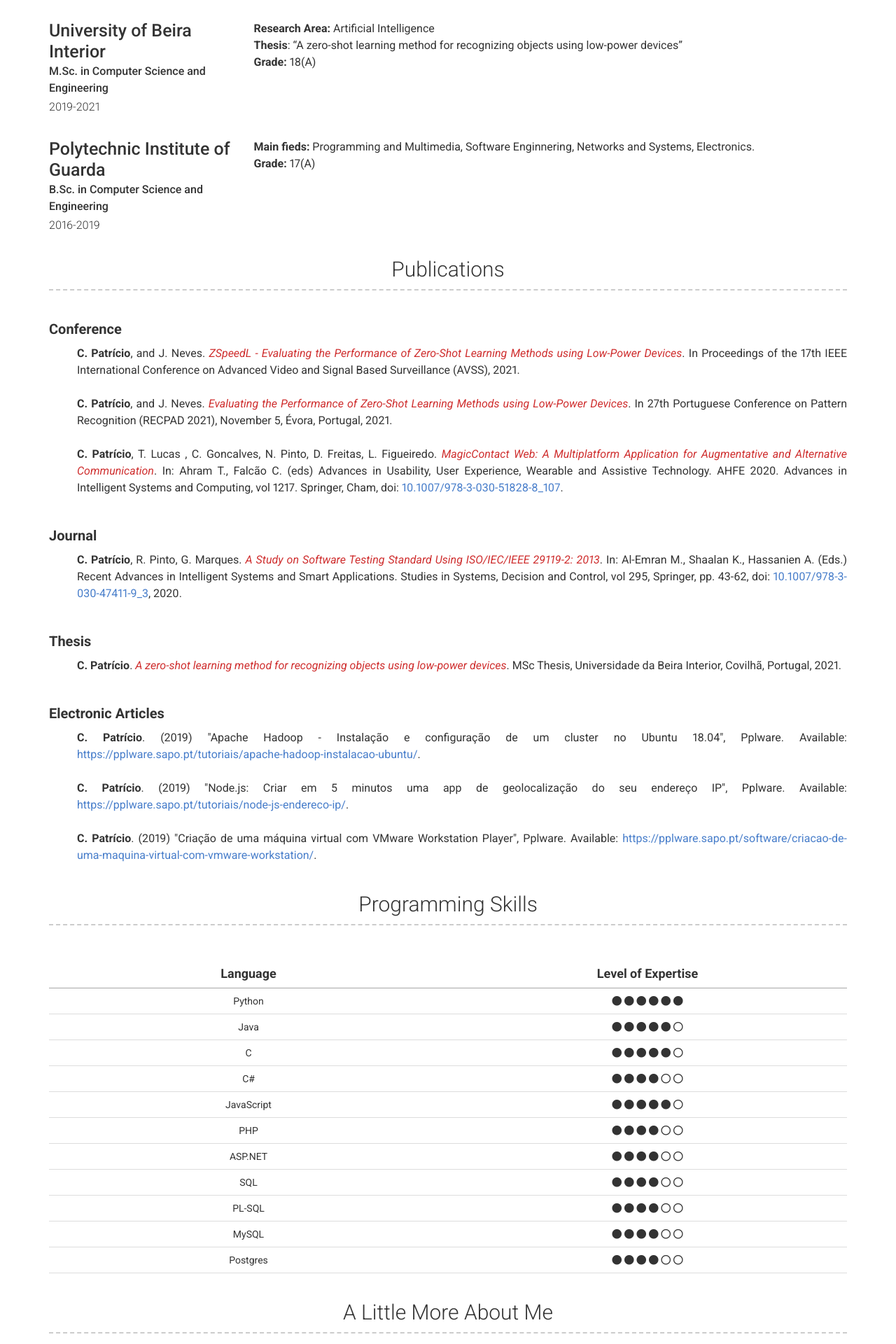
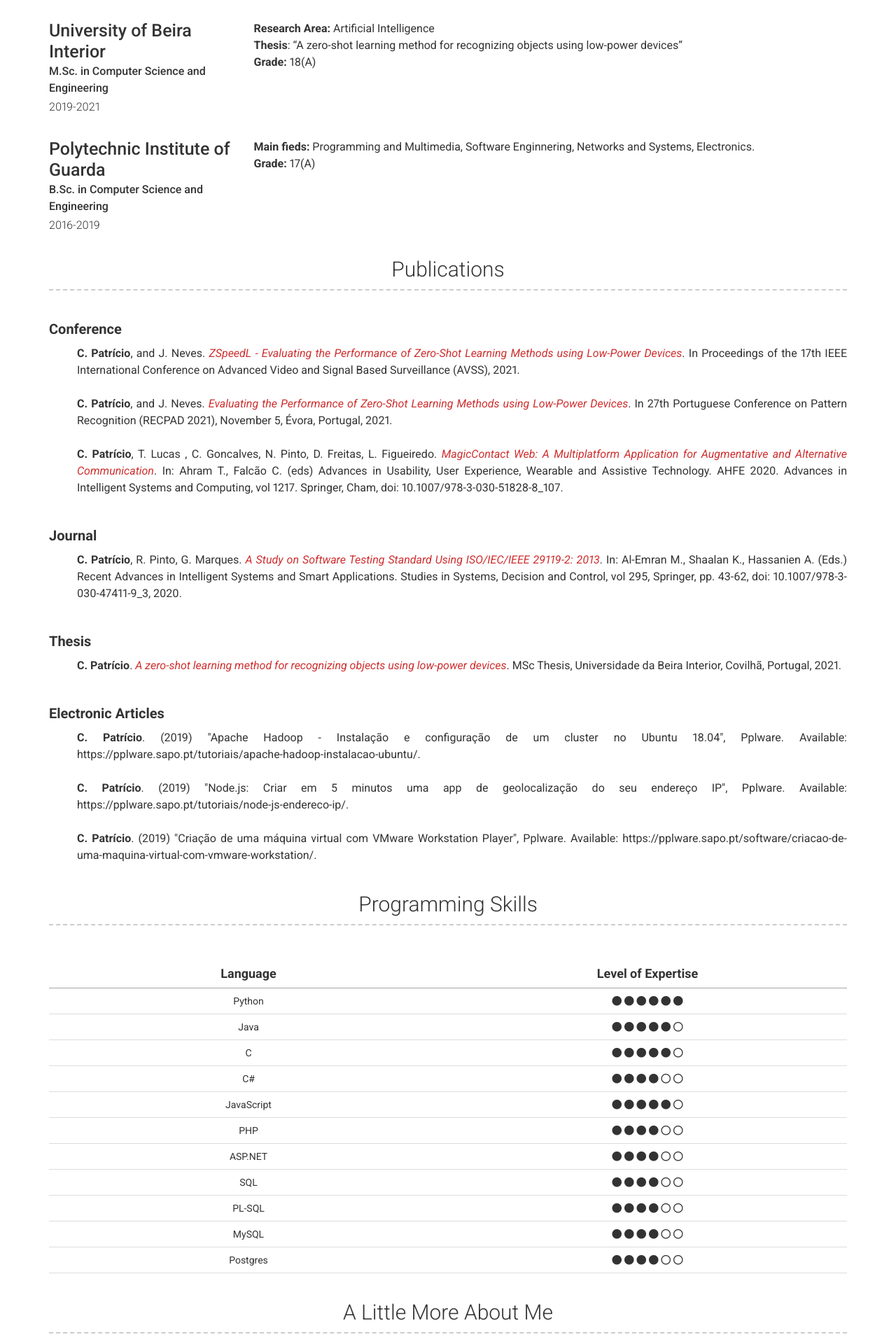
Before and after one commit to CristianoPatricio/cristianopatricio.github.io, a Jekyll site: the page built from index.md, in a window 1280 px wide. Shown: the part 1123-3043 px from the top of the page at 70% size. Built offline with Jekyll 4.4.1, drawn with Linux system fonts in a browser that asks for light colours; nearby versions of some CDN libraries.

Commit message:
Update _config.yml

```diff
--- a/_config.yml
+++ b/_config.yml
@@ -62,7 +62,7 @@
         </li>
         <br>
         <li>
-            <b>C. Patrício</b>, T. Lucas , C. Goncalves, N. Pinto, D. Freitas, L. Figueiredo. <a href="https://link.springer.com/chapter/10.1007%2F978-3-030-51828-8_107" style="color: #cf2e2e;" target="blank"><em>MagicContact Web: A Multiplatform Application for Augmentative and Alternative Communication</em></a>. In: Ahram T., Falcão C. (eds) Advances in Usability, User Experience, Wearable and Assistive Technology. AHFE 2020. Advances in Intelligent Systems and Computing, vol 1217. Springer, Cham, doi: <a href="https://doi.org/10.1007/978-3-030-51828-8_107">10.1007/978-3-030-51828-8_107</a>.
+            <b>C. Patrício</b>, T. Lucas , C. Goncalves, N. Pinto, D. Freitas, L. Figueiredo. <a href="https://link.springer.com/chapter/10.1007%2F978-3-030-51828-8_107" style="color: #cf2e2e;" target="blank"><em>MagicContact Web: A Multiplatform Application for Augmentative and Alternative Communication</em></a>. In: Ahram T., Falcão C. (eds) Advances in Usability, User Experience, Wearable and Assistive Technology. AHFE 2020. Advances in Intelligent Systems and Computing, vol 1217. Springer, Cham, doi: <a href="https://doi.org/10.1007/978-3-030-51828-8_107" style="color: #333;">10.1007/978-3-030-51828-8_107</a>.
         </li>
     </ul>
     <br>
@@ -73,7 +73,7 @@
     Standard Using ISO/IEC/IEEE 29119-2: 2013</em></a>. In: Al-Emran M., Shaalan K.,
     Hassanien A. (Eds.) Recent Advances in Intelligent Systems and Smart
     Applications. Studies in Systems, Decision and Control, vol 295, Springer,
-    pp. 43-62, doi: <a href="https://doi.org/10.1007/978-3-030-47411-9_3">10.1007/978-3-030-47411-9_3</a>, 2020.
+    pp. 43-62, doi: <a href="https://doi.org/10.1007/978-3-030-47411-9_3" style="color: #333;">10.1007/978-3-030-47411-9_3</a>, 2020.
         </li>
     </ul>
     <br>
@@ -87,19 +87,19 @@
     <p style="font-size:20px;"><b>Electronic Articles</b></p>
     <ul style="list-style-type: none;" >
         <li>
-            <b>C. Patrício</b>. (2019) "Apache Hadoop - Instalação e configuração de um cluster no Ubuntu 18.04", Pplware. Available: <a href="https://pplware.sapo.pt/tutoriais/apache-hadoop-instalacao-ubuntu/">https://pplware.sapo.pt/tutoriais/apache-hadoop-instalacao-ubuntu/</a>.
+            <b>C. Patrício</b>. (2019) "Apache Hadoop - Instalação e configuração de um cluster no Ubuntu 18.04", Pplware. Available: <a style="color: #333;" href="https://pplware.sapo.pt/tutoriais/apache-hadoop-instalacao-ubuntu/">https://pplware.sapo.pt/tutoriais/apache-hadoop-instalacao-ubuntu/</a>.
         </li>
         <br>
         <li>
             <b>C. Patrício</b>. (2019) "Node.js: Criar em 5 minutos uma app de
             geolocalização do seu endereço IP",
-            Pplware. Available: <a href="https://pplware.sapo.pt/tutoriais/node-js-endereco-ip/">https://pplware.sapo.pt/tutoriais/node-js-endereco-ip/</a>.
+            Pplware. Available: <a href="https://pplware.sapo.pt/tutoriais/node-js-endereco-ip/" style="color: #333;">https://pplware.sapo.pt/tutoriais/node-js-endereco-ip/</a>.
         </li>
         <br>
         <li>
             <b>C. Patrício</b>. (2019) "Criação de uma máquina virtual com VMware
             Workstation Player", Pplware.
-            Available: <a href="https://pplware.sapo.pt/software/criacao-de-uma-maquina-virtual-com-vmware-workstation/">https://pplware.sapo.pt/software/criacao-de-uma-maquina-virtual-com-vmware-workstation/</a>.
+            Available: <a href="https://pplware.sapo.pt/software/criacao-de-uma-maquina-virtual-com-vmware-workstation/" style="color: #333;">https://pplware.sapo.pt/software/criacao-de-uma-maquina-virtual-com-vmware-workstation/</a>.
         </li>
     </ul>
 
```
